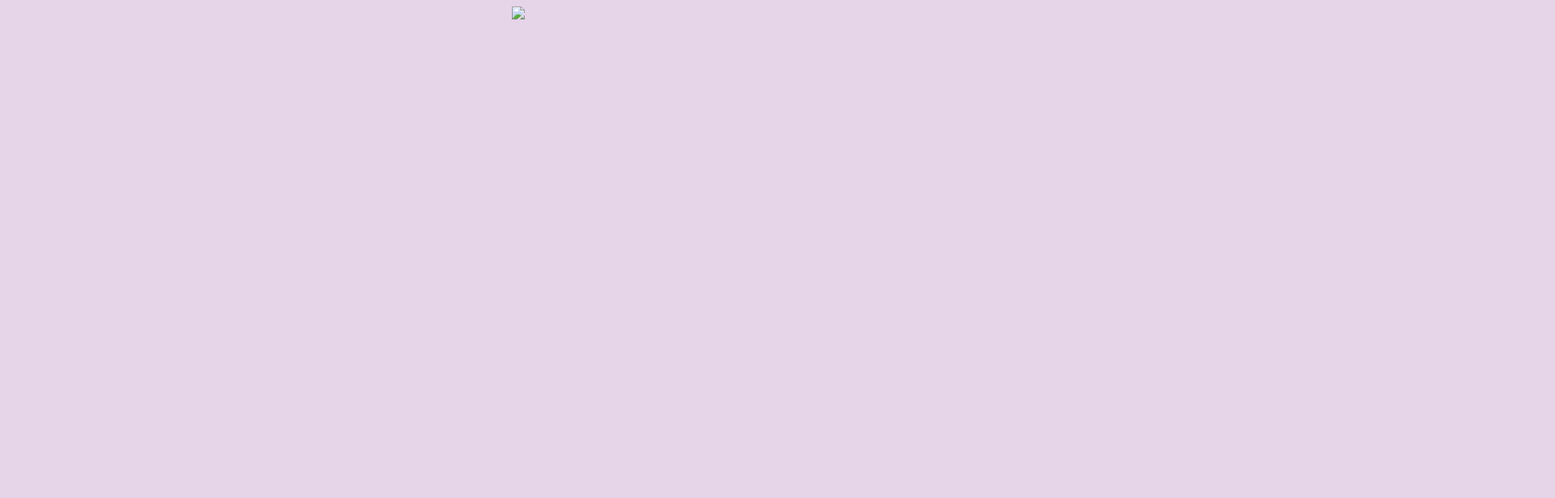
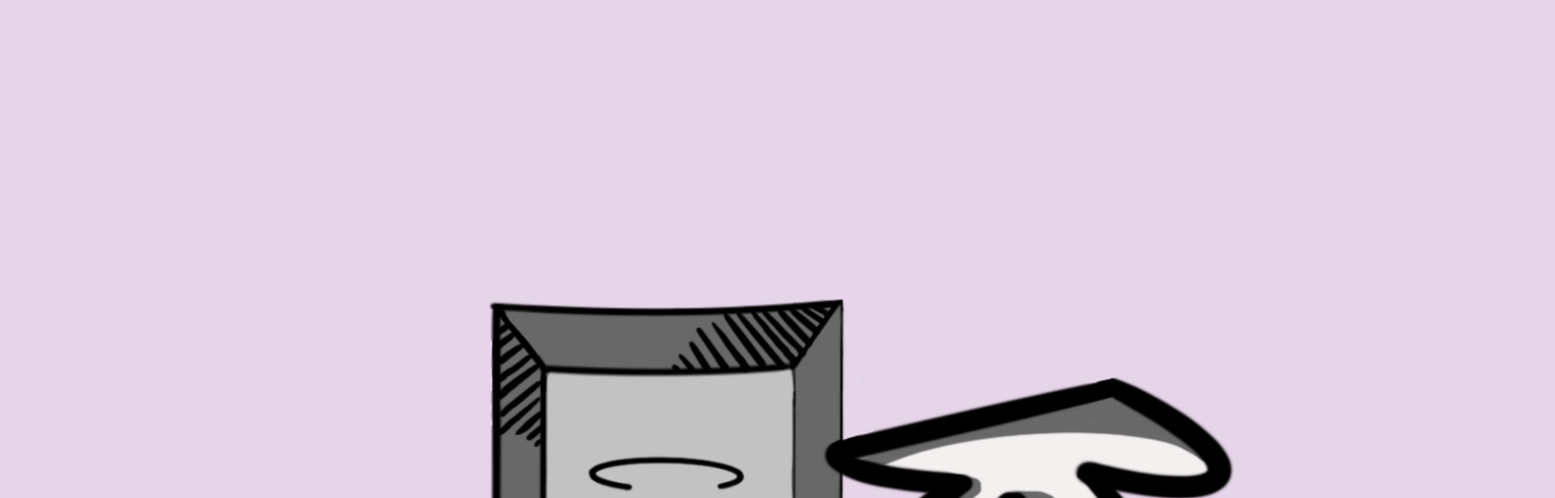
Before and after one commit to jess16313/KeyStroke-Crafters, a plain HTML site: page KCrafters Front End.html in a window 1280 px wide. Shown: the top 616 px of the page at 81% size, 1920 px wide, since content can reach past the window. Drawn offline with Linux system fonts and the light colour scheme.

Commit message:
Update KCrafters Front End.html

```diff
--- a/KCrafters Front End.html
+++ b/KCrafters Front End.html
@@ -9,7 +9,7 @@
   </head>
   <body>
     <center>
-      <img src= "Keystroke Crafters Title">
+      <img src= "Keystroke Crafters Title.PNG">
     </center>
   </body>
   </html>
```
